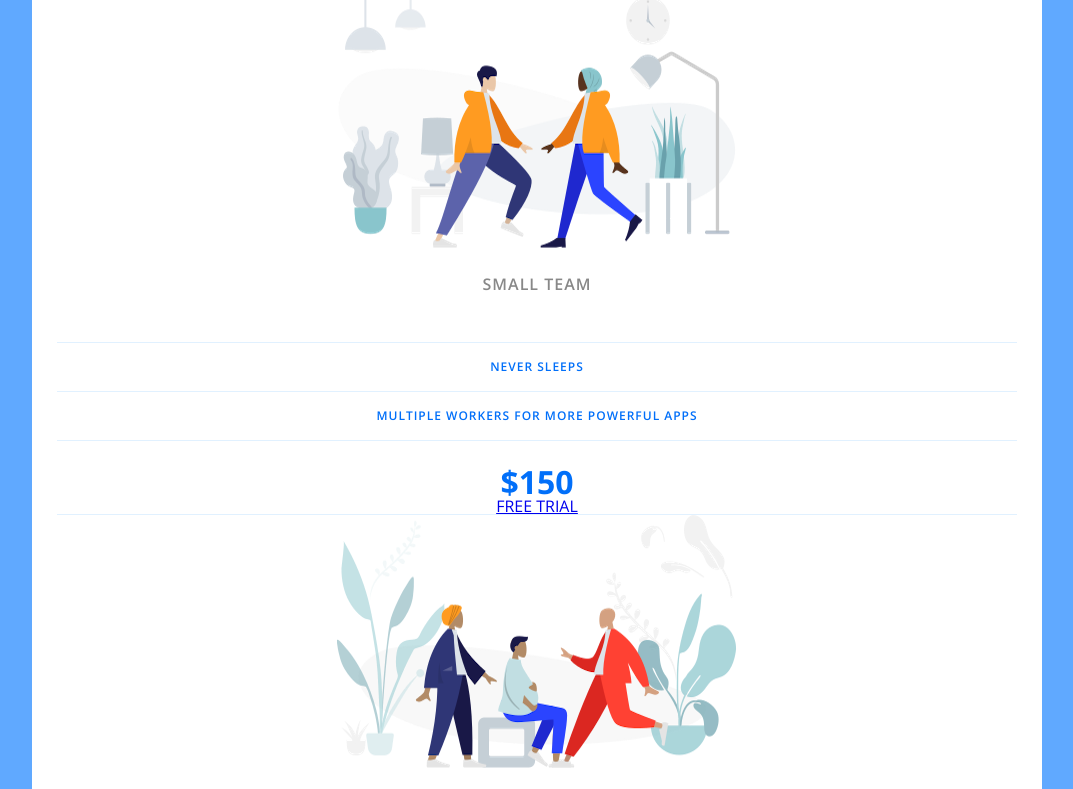
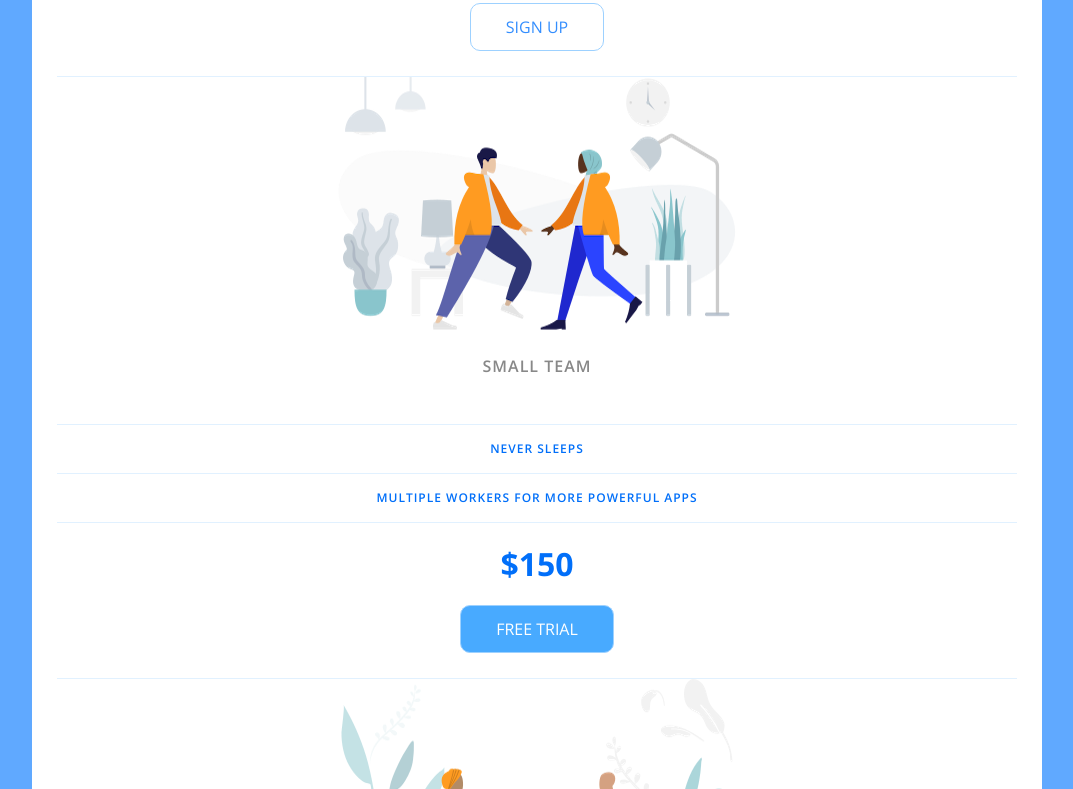
Before and after one commit to bennyyeung/responsive-css-pricing-panel, a plain HTML site: page index.html in a window 1280 px wide. Shown: the part 540-1329 px from the top of the page, without its empty margins (103-1176 px from the left). Drawn offline with nearby package versions, Linux system fonts and the light colour scheme.

Commit message:
Button Styling

```diff
--- a/app.css
+++ b/app.css
@@ -115,5 +115,29 @@ body {
   display: block;
   font-size: 32px;
   font-weight: 700;
+}
 
+.pricing-button {
+  border: 1px solid #9dd1ff;
+  border-radius: 10px;
+  color: #348efe;
+  display: inline-block;
+  padding: 15px 35px;
+  text-decoration: none;
+  margin: 25px 0px;
+  transition: background-color 200ms ease-in-out;
 }
+
+.pricing-button:hover, .pricing-button:focus {
+  background-color: #e1f1ff;
+}
+
+.pricing-button.is-featured {
+  background-color: #48aaff;
+  color: white;
+}
+
+.pricing-button.is-featured:hover, .pricing-button.is-featured:focus {
+  background-color: #269aff;
+  color: white;
+}
```
